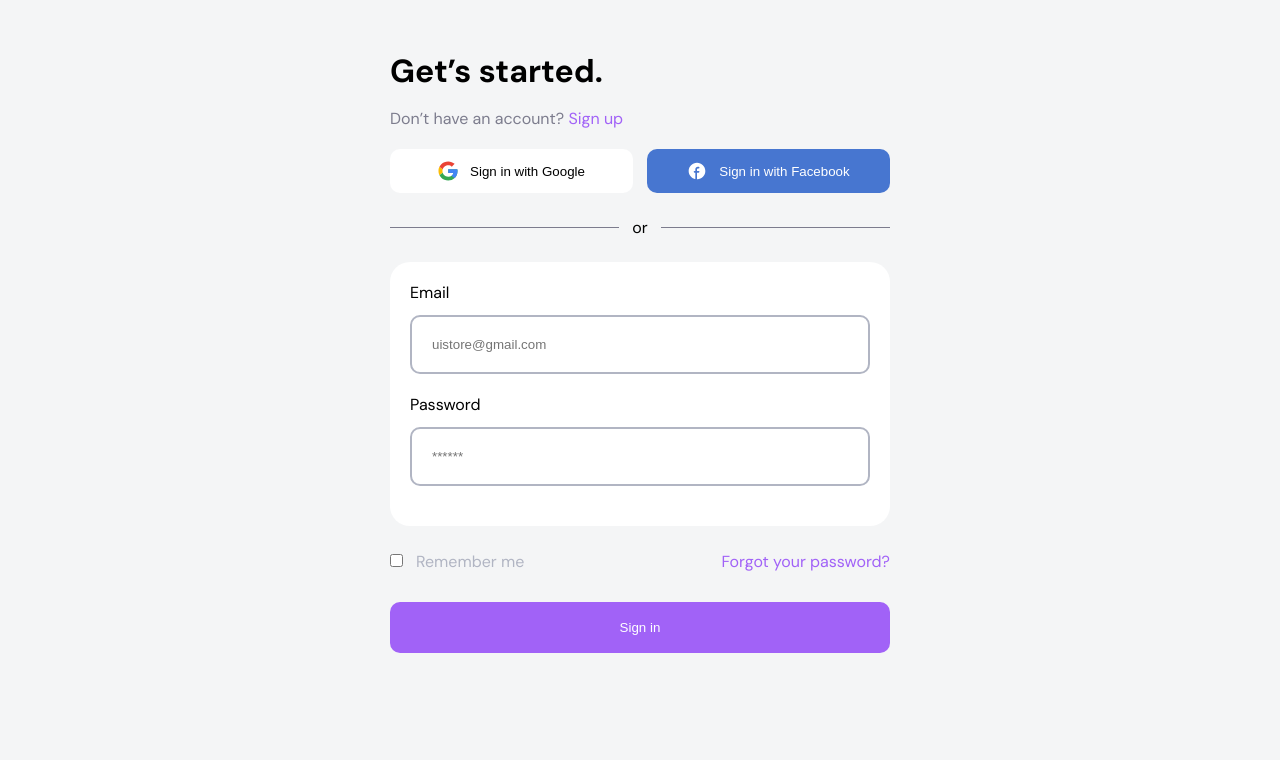
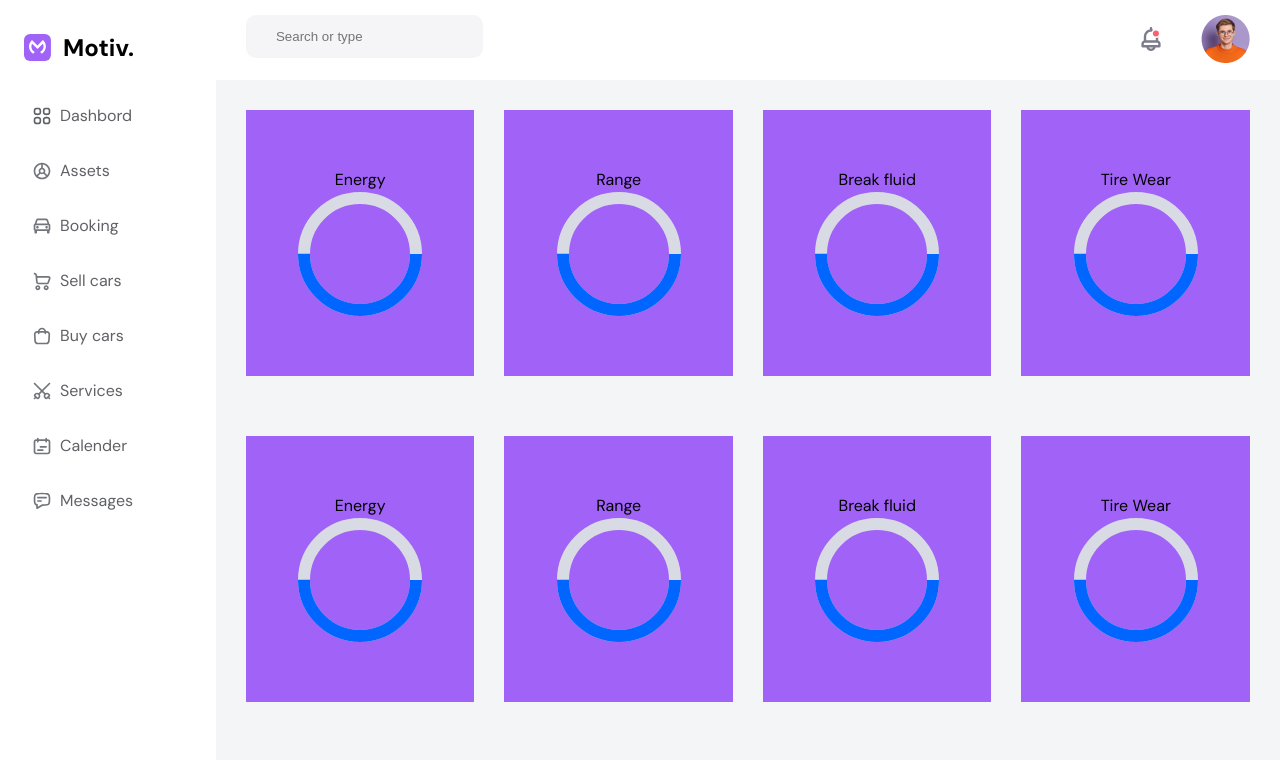
Before and after one commit to www-beka/car_dashbord, a React (Vite) app in the folder carDashboard/: page / in a window 1280 px wide. Shown: the top 760 px of the page. Built offline with nearby package versions, Linux system fonts and the light colour scheme; a web font is replaced by a local one.

Commit message:
start dashboard page

```diff
--- a/carDashboard/src/App.jsx
+++ b/carDashboard/src/App.jsx
@@ -4,19 +4,20 @@ import SignIn from "./Components/SignIn";
 import SignUp from "./Components/SignUp";
 import SideBar from "./Components/SideBar";
 import NoPage from "./Components/NoPage"
+import Dashboard from "./Components/Dashboard";
 
 function App() {
   return (
     <>
       <BrowserRouter>
         <Routes>
-            <Route index element={<SignIn />} />
+            <Route path="/" element={<SideBar />}>
+              <Route index  element={<Dashboard />} />
+            </Route>
+              {/* <Route path="Dashboard" element={<Dashboard />} /> */}
+            <Route path="SignIn" element={<SignIn />} />
             <Route path="SignUp" element={<SignUp />} />
             <Route path="*" element={<NoPage />} />
-
-            <Route path="SideBar" element={<SideBar />}>
-
-            </Route>
 
         </Routes>
       </BrowserRouter>
--- /dev/null
+++ b/carDashboard/src/Components/Dashboard/Dashbord.scss
@@ -0,0 +1,26 @@
+svg {
+  width: 128px;
+//   transform: rotate(9deg);
+  .progress {
+    transition: stroke-dashoffset .3s ease-out;
+    stroke-dashoffset: 175.84 - ( 175.84 / 100 * 50 );
+  }
+}
+.dashbord{
+    padding: 30px;
+    overflow: scroll;
+    .characteristic-seaction{
+        display: grid;
+        grid-template-columns: 1fr 1fr 1fr 1fr;
+        gap: 30px;
+        .types-of-characteristic{
+            height: 266px;
+            display: flex;
+            flex-direction: column;
+            justify-content: center;
+            align-items: center;
+            background-color: #A162F7;
+
+        }
+    }
+}
--- /dev/null
+++ b/carDashboard/src/Components/Dashboard/index.jsx
@@ -0,0 +1,110 @@
+import './Dashbord.scss'
+
+const Dashboard = () => {
+    return (
+      <>
+        <div className="dashbord">
+            <div className="characteristic-seaction">
+                <div className="types-of-characteristic">
+                    <img src="" alt="" />
+                    <span>Energy</span>
+                    <svg viewBox="0 0 64 64" version="1.1" xmlns="http://www.w3.org/2000/svg">
+                    <circle
+                            cx="32"
+                            cy="32"
+                            r="28"
+                            stroke-width="6"
+                            stroke="#D8DBE3"
+                            fill="transparent"
+                            />
+                    <circle class="progress"
+                            cx="32"
+                            cy="32"
+                            r="28"
+                            stroke-width="6"
+                            stroke="#0066FF"
+                            fill="transparent"
+                            stroke-dasharray="175.84"
+                            stroke-dashoffset = "175.84"
+                            />
+                    </svg>
+                </div>
+                <div className="types-of-characteristic">
+                    <img src="" alt="" />
+                    <span>Range</span>
+                    <svg viewBox="0 0 64 64" version="1.1" xmlns="http://www.w3.org/2000/svg">
+                    <circle
+                            cx="32"
+                            cy="32"
+                            r="28"
+                            stroke-width="6"
+                            stroke="#D8DBE3"
+                            fill="transparent"
+                            />
+                    <circle class="progress"
+                            cx="32"
+                            cy="32"
+                            r="28"
+                            stroke-width="6"
+                            stroke="#0066FF"
+                            fill="transparent"
+                            stroke-dasharray="175.84"
+                            stroke-dashoffset = "175.84"
+                            />
+                    </svg>
+                </div>
+                <div className="types-of-characteristic">
+                    <img src="" alt="" />
+                    <span>Break fluid</span>
+                    <svg viewBox="0 0 64 64" version="1.1" xmlns="http://www.w3.org/2000/svg">
+                    <circle
+                            cx="32"
+                            cy="32"
+                            r="28"
+                            stroke-width="6"
+                            stroke="#D8DBE3"
+                            fill="transparent"
+                            />
+                    <circle class="progress"
+                            cx="32"
+                            cy="32"
+                            r="28"
+                            stroke-width="6"
+                            stroke="#0066FF"
+                            fill="transparent"
+                            stroke-dasharray="175.84"
+                            stroke-dashoffset = "175.84"
+                            />
+                    </svg>
+                </div>
+                <div className="types-of-characteristic">
+                    <img src="" alt="" />
+                    <span>Tire Wear</span>
+                    <svg viewBox="0 0 64 64" version="1.1" xmlns="http://www.w3.org/2000/svg">
+                    <circle
+                            cx="32"
+                            cy="32"
+                            r="28"
+                            stroke-width="6"
+                            stroke="#D8DBE3"
+                            fill="transparent"
+                            />
+                    <circle class="progress"
+                            cx="32"
+                            cy="32"
+                            r="28"
+                            stroke-width="6"
+                            stroke="#0066FF"
+                            fill="transparent"
+                            stroke-dasharray="175.84"
+                            stroke-dashoffset = "175.84"
+                            />
+                    </svg>
+                </div>
+            </div>
+        </div>
+      </>
+    );
+  };
+
+  export default Dashboard;
--- a/carDashboard/src/Components/SideBar/SideBar.scss
+++ b/carDashboard/src/Components/SideBar/SideBar.scss
@@ -1,9 +1,7 @@
 .bars-layout{
     display: flex;
-
     .sidebar{
         width: 250px;
-        height: 100vh;
         background-color: #fff;
 
         padding: 32px 24px;
@@ -54,14 +52,16 @@
             }
         }
     }
+    main{
+        width: 100%;
         .navbar{
-        width: 100%;
             height: 80px;
             display: flex;
             justify-content: space-between;
             align-items: flex-start;
             background-color: #fff;
             padding: 15px 30px;
+
             .profile{
                 display: flex;
                 img:nth-child(1){
@@ -81,3 +81,4 @@
             }
         }
     }
+}
--- a/carDashboard/src/Components/SideBar/index.jsx
+++ b/carDashboard/src/Components/SideBar/index.jsx
@@ -13,10 +13,8 @@ import LogOutIcon from '../../assets/logOut.svg'
 import Logo from '../../assets/logo.svg'
 import NotificationIcon from '../../assets/notification.svg'
 import ProfileIcon from '../../assets/profile.png'
-import SearchIcon from '../../assets/search.svg'
 
-
-const Layout = () => {
+const SideBar = () => {
   return (
     <>
       <div className="bars-layout">
@@ -59,6 +57,8 @@ const Layout = () => {
                   </div>
               </div>
           </div>
+
+         <main>
           <div className="navbar">
                 <div className="search">
                   <form action="">
@@ -70,12 +70,19 @@ const Layout = () => {
                   <img src={ProfileIcon} alt="profile" />
                 </div>
             </div>
+          <div className="main-screen">
+            <Outlet />
+            <Outlet />
+            <Outlet />
+          </div>
+          </main>
       </div>
 
 
-      <Outlet />
+
+
     </>
   );
 };
 
-export default Layout;
+export default SideBar;
```
Lines whose indentation alone changed are shown as unchanged.
